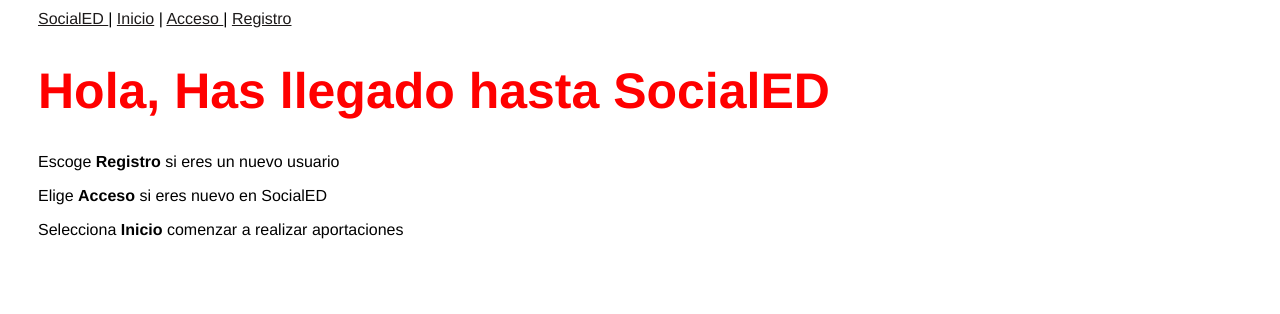
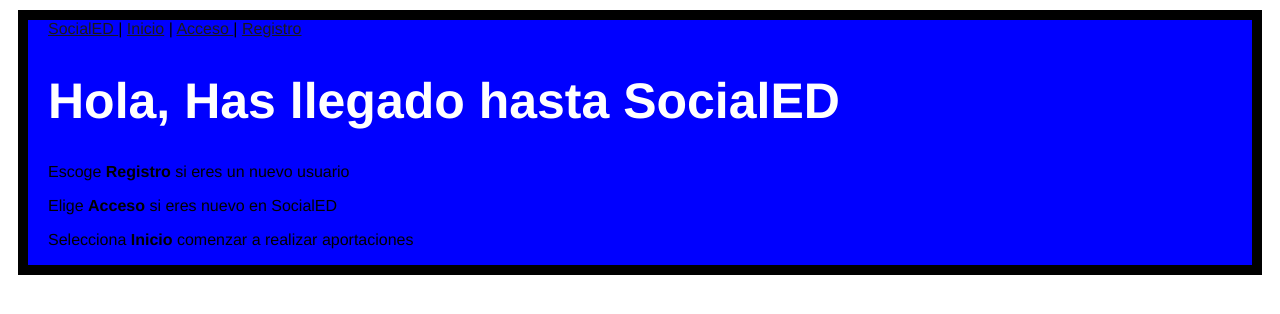
Before and after one commit to JAlbertoLeal/SocialED, a plain HTML site: page static/index.html in a window 1280 px wide. Drawn offline with Linux system fonts and the light colour scheme; files that its build step writes are made by us from their sources.

Commit message:
Modificaciones CSS

```diff
--- a/static/css/socialed-style.css
+++ b/static/css/socialed-style.css
@@ -3,10 +3,12 @@
 
 #container {
   font-family: Helvetica, Geneva, Arial, sans-serif;
+  font-size: medium;
   padding-left: 20px;
-  background-color: #FFFFFF; /* beige */
-  font-color: #2A2929; /* dark grey */
+  background-color: blue;
+  font-color: white;
   margin: 10px;
+  border: black solid 10px;
 }
 a:link{
  color:rgb(29, 26, 26);
@@ -16,7 +18,7 @@ a:hover {
   color:green;
 }
 h1 {
-   color:red;
+   color:white;
    font-size:50px
 }
 
```
